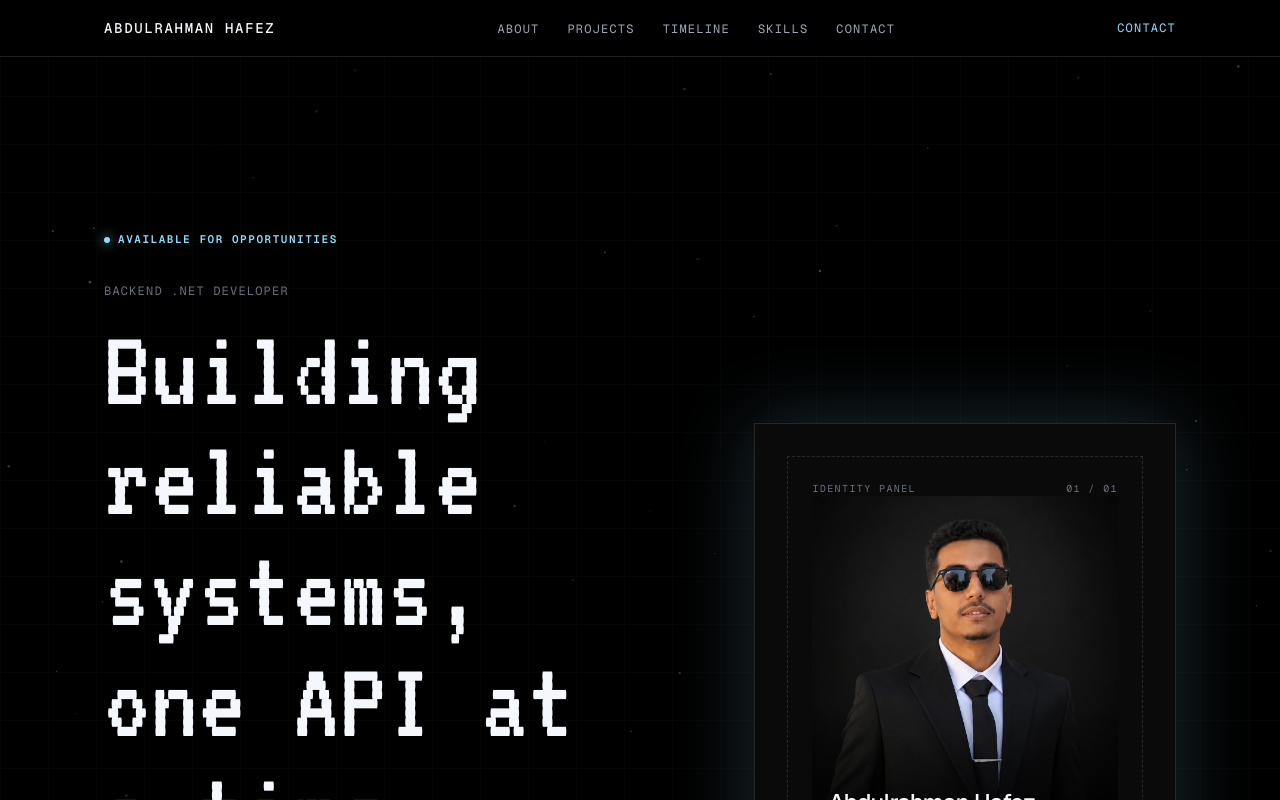
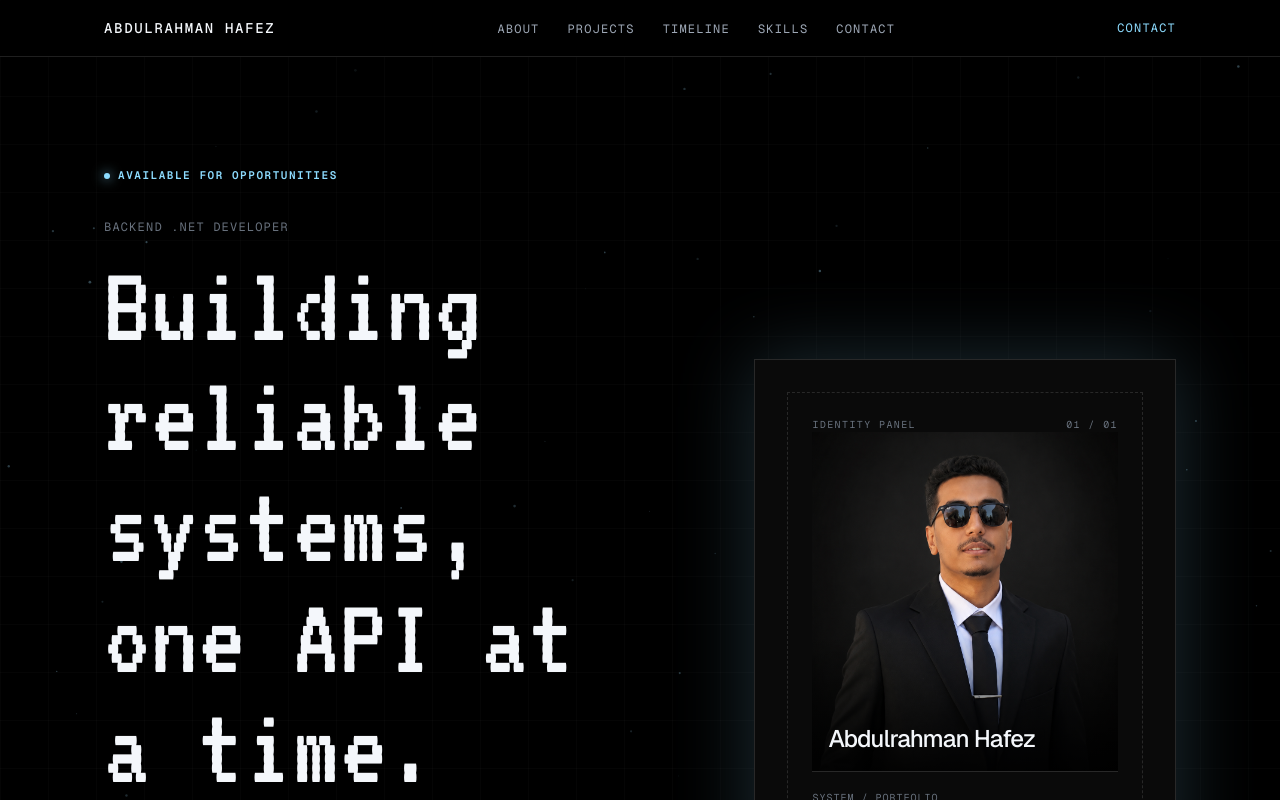
Before and after one commit to Abdo-Hafez-0/portfolio, a Next.js app: page / in a window 1280 px wide. Shown: the top 800 px of the page. Built offline with nearby package versions, Linux system fonts and the light colour scheme.

Commit message:
Remove pt-16 padding and make nav bar sticky

```diff
--- a/src/app/page.tsx
+++ b/src/app/page.tsx
@@ -7,7 +7,7 @@ import { Contact } from "@/components/sections/contact";
 
 export default function Home() {
   return (
-    <main id="top" className="pt-16">
+    <main id="top">
       <Hero />
       <About />
       <Projects />
--- a/src/components/layout/navigation.tsx
+++ b/src/components/layout/navigation.tsx
@@ -10,7 +10,7 @@ const links = [
 
 export function Navigation() {
   return (
-    <header className="fixed inset-x-0 top-0 z-50 border-b bg-[var(--color-background)]/85 backdrop-blur-sm">
+    <header className="sticky top-0 z-50 border-b bg-[var(--color-background)]/85 backdrop-blur-sm">
       <nav
         aria-label="Primary"
         className="mx-auto flex w-full max-w-6xl items-center justify-between px-6 py-4 sm:px-8 lg:px-10"
```
